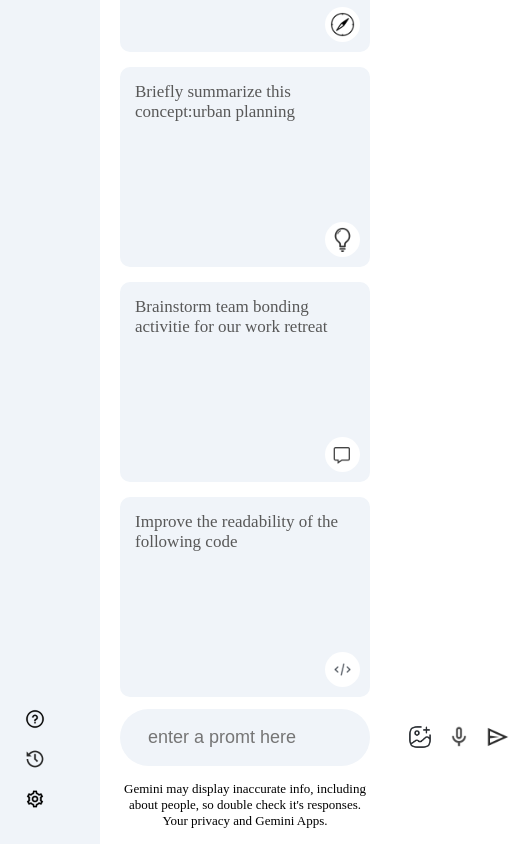
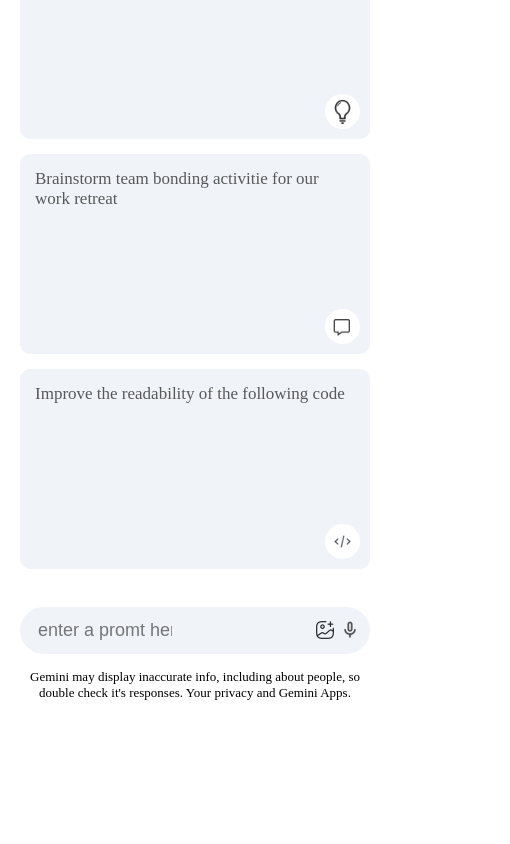
Before and after one commit to VKS1773/OrionGPT, a React (Vite) app: page / in a window 390 px wide. Shown: the part 708-1552 px from the top of the page, 510 px wide, since content can reach past the window. After the commit the page ends 1424 px from the top, so only its background shows below. Built offline with nearby package versions, Linux system fonts and the light colour scheme; no server answers.

Commit message:
env variable

```diff
--- a/package.json
+++ b/package.json
@@ -11,6 +11,7 @@
   },
   "dependencies": {
     "@google/generative-ai": "^0.21.0",
+    "dotenv": "^16.4.5",
     "react": "^18.3.1",
     "react-dom": "^18.3.1"
   },
@@ -24,6 +25,7 @@
     "eslint-plugin-react-hooks": "^5.1.0-rc.0",
     "eslint-plugin-react-refresh": "^0.4.9",
     "globals": "^15.9.0",
+    "react-error-overlay": "^6.0.9",
     "vite": "^5.4.1"
   }
 }
--- a/src/components/Main/Main.jsx
+++ b/src/components/Main/Main.jsx
@@ -58,7 +58,7 @@
                 <div>
                     <img src={assets.gallery_icon} alt="" />
                     <img src={assets.mic_icon} alt="" />
-                    <img onClick={()=>onSent()}src={assets.send_icon} alt="" />
+                    {input?<img onClick={()=>onSent()}src={assets.send_icon} alt="" />:null}
                 </div>
             </div>
             <p className="bottom-info">
--- a/src/components/Main/main.css
+++ b/src/components/Main/main.css
@@ -157,3 +157,19 @@
     font-weight:300;
     line-height: 1.8;
 }
+@media (max-width:600px){
+    .main-bottom input{
+       flex:none;
+       width:150px;
+
+    }
+    .main-bottom img{
+        width:20px;
+    }
+    .search-box{
+        padding: 5px 10px;
+    }
+    .search-box div{
+        gap:5px;
+    }
+}
--- a/src/components/Sidebar/sidebar.css
+++ b/src/components/Sidebar/sidebar.css
@@ -30,6 +30,7 @@
 .sidebar .recent{
     display:flex;
     flex-direction:column;
+    animation:fadeIn 1.5s;
 }
 
 .sidebar .recent-title{
@@ -54,3 +55,9 @@
     display:flex;
     flex-direction:column;
 }
+@media (max-width:600px){
+    .sidebar{
+        display:none;
+
+    }
+}
--- a/src/config/gemini.js
+++ b/src/config/gemini.js
@@ -12,7 +12,8 @@
   HarmBlockThreshold,
 } from "@google/generative-ai";
 
-const apiKey = "AIzaSyBxU_1-6SU9EV9gU-z4rYbfdpwGub18wLE";
+const apiKey = await import.meta.env.VITE_API_UR;
+// console.log(apiKey);
 const genAI = new GoogleGenerativeAI(apiKey);
 
 const model = genAI.getGenerativeModel({
--- a/src/index.css
+++ b/src/index.css
@@ -7,4 +7,13 @@
 #root{
   min-height:100vh;
   display:flex;
+  animation:fadeIn 1.5s;
 }
+@keyframes fadeIn{
+  0%{
+    opacity:0;
+  }
+  100%{
+    opacity:1;
+  }
+}
```
Also changed, not shown: 2 other files (tests, documents, lock files or other folders).
